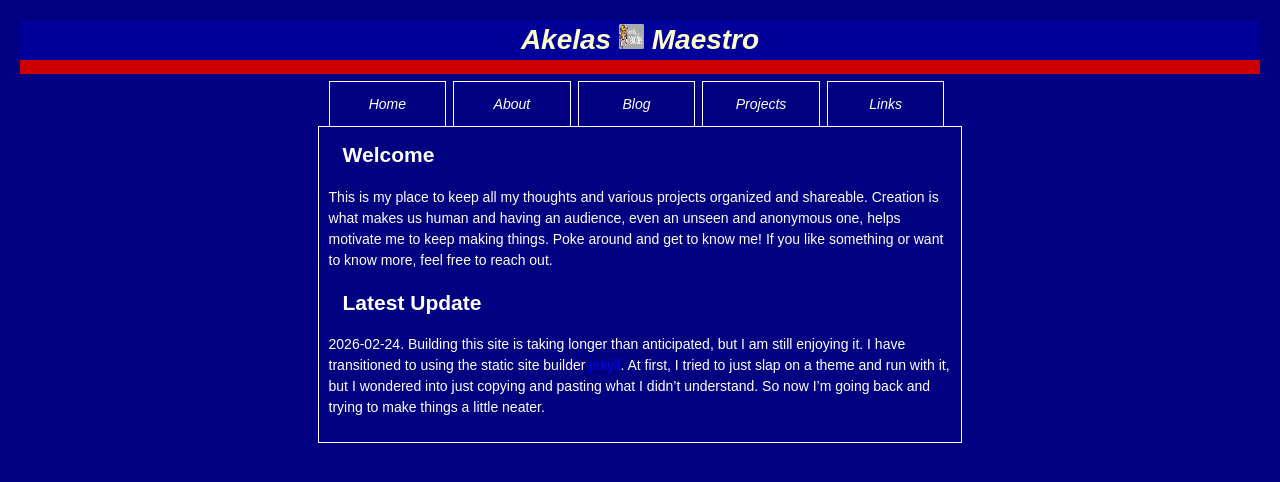
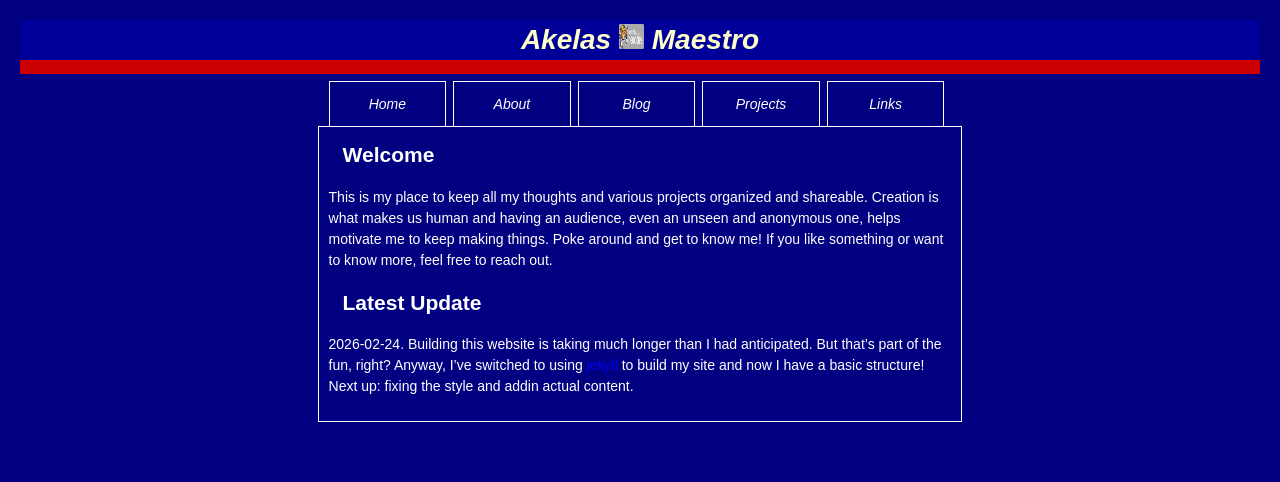
Before and after one commit to AkelasMaestro/Neocities, a Jekyll site: the page built from index.md, in a window 1280 px wide. Shown: the top 482 px of the page. Built offline with Jekyll 4.4.1, drawn with Linux system fonts in a browser that asks for light colours.

Commit message:
Update landing page

```diff
--- a/index.md
+++ b/index.md
@@ -12,8 +12,7 @@ or want to know more, feel free to reach out.
 
 ## Latest Update
 
-2026-02-24. Building this site is taking longer than anticipated, but
-I am still enjoying it. I have transitioned to using the static site builder
-[jekyll](https://jekyllrb.com/). At first, I tried to just slap on a theme
-and run with it, but I wondered into just copying and pasting what I didn't
-understand. So now I'm going back and trying to make things a little neater.
+2026-02-24. Building this website is taking much longer than I had anticipated.
+But that's part of the fun, right? Anyway, I've switched to using [jekyll](jekyllrb.com)
+to build my site and now I have a basic structure! Next up: fixing the style
+and addin actual content.
```
